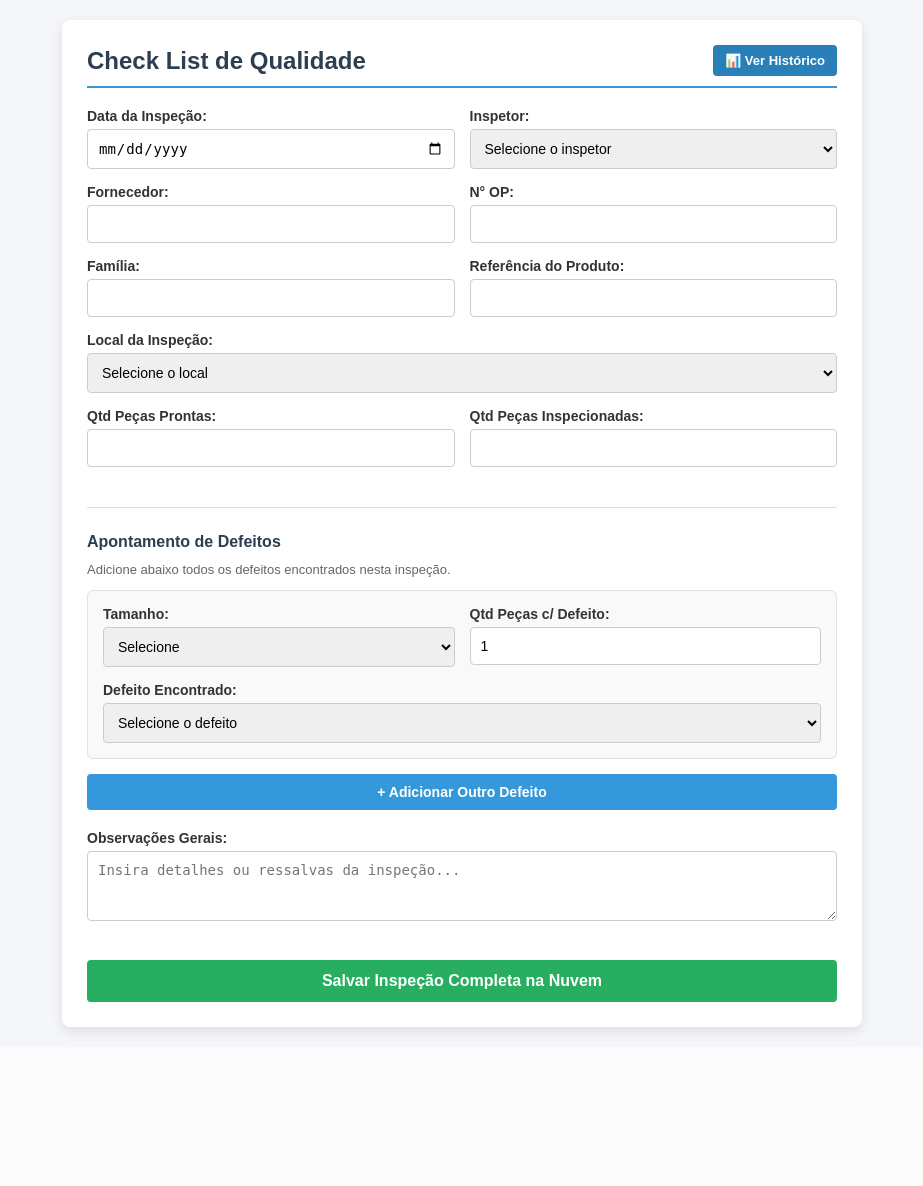
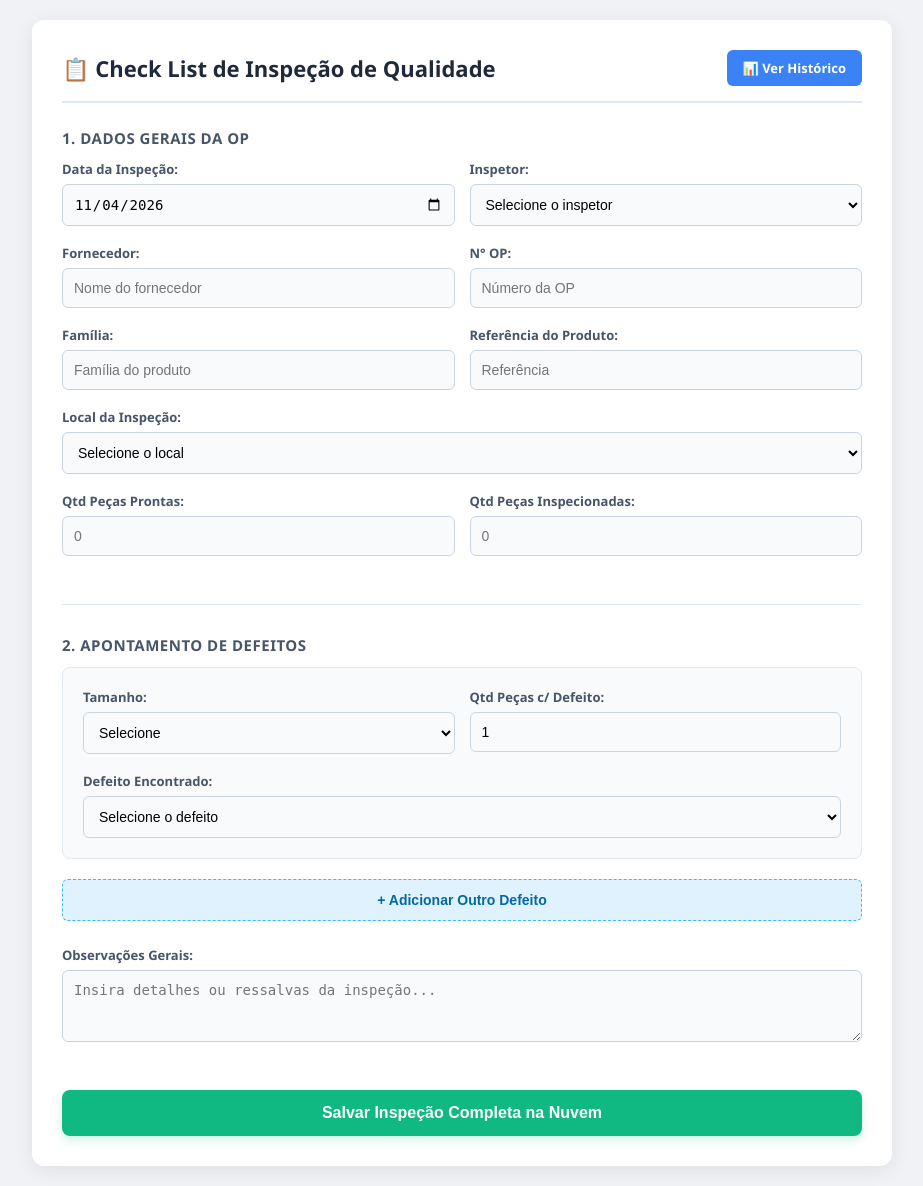
Before and after one commit to fabriciopavesi97/Check-List-Inspe-o-de-Qualidade, a Python web app: template templates/index.html in a window 1280 px wide. Shown: the whole page, without its empty margins (178-1101 px from the left). Before the commit the page ends 1035 px from the top, so only its background shows below. Run offline with Jinja, Linux system fonts and the light colour scheme; the template is opened without the code that fills it, so the values that code supplies are empty.

Commit message:
Update index.html

```diff
--- a/templates/index.html
+++ b/templates/index.html
@@ -5,39 +5,61 @@
     <meta name="viewport" content="width=device-width, initial-scale=1.0">
     <title>Check List para Inspeção de Qualidade</title>
     <style>
-        body { font-family: Arial, sans-serif; margin: 20px; background-color: #f4f6f9; color: #333; }
-        .container { max-width: 750px; margin: 0 auto; background: #ffffff; padding: 25px; border-radius: 8px; box-shadow: 0 4px 12px rgba(0,0,0,0.1); }
-        .header-top { display: flex; justify-content: space-between; align-items: center; border-bottom: 2px solid #3498db; padding-bottom: 10px; margin-bottom: 20px; }
-        h2 { color: #2c3e50; margin: 0; }
-        .btn-historico { background-color: #2980b9; color: white; padding: 8px 12px; text-decoration: none; border-radius: 4px; font-size: 13px; font-weight: bold; }
-        .btn-historico:hover { background-color: #1f618d; }
-        .form-group { margin-bottom: 15px; }
-        label { font-weight: bold; display: block; margin-bottom: 5px; font-size: 14px; }
+        body { font-family: 'Segoe UI', Tahoma, Geneva, Verdana, sans-serif; margin: 0; padding: 20px; background-color: #f0f2f5; color: #333; }
+        .container { max-width: 800px; margin: 0 auto; background: #ffffff; padding: 30px; border-radius: 12px; box-shadow: 0 4px 20px rgba(0,0,0,0.08); }
+
+        .header-top { display: flex; justify-content: space-between; align-items: center; border-bottom: 2px solid #e2e8f0; padding-bottom: 15px; margin-bottom: 25px; }
+        h2 { color: #1e293b; margin: 0; font-size: 22px; }
+        .btn-historico { background-color: #3b82f6; color: white; padding: 9px 16px; text-decoration: none; border-radius: 6px; font-size: 13px; font-weight: 600; transition: background 0.2s; }
+        .btn-historico:hover { background-color: #2563eb; }
+
+        /* Alerta de Sucesso */
+        .alert-sucesso { background-color: #d1fae5; border: 1px solid #10b981; color: #065f46; padding: 15px; border-radius: 8px; margin-bottom: 20px; font-weight: 600; text-align: center; font-size: 15px; animation: fadeIn 0.5s; }
+        @keyframes fadeIn { from { opacity: 0; transform: translateY(-5px); } to { opacity: 1; transform: translateY(0); } }
+
+        .section-title { font-size: 15px; font-weight: 700; color: #475569; margin-bottom: 12px; text-transform: uppercase; letter-spacing: 0.5px; }
+
+        .form-group { margin-bottom: 18px; }
+        label { font-weight: 600; display: block; margin-bottom: 6px; font-size: 13px; color: #475569; }
         input[type="text"], input[type="number"], input[type="date"], select, textarea {
-            width: 100%; padding: 10px; border: 1px solid #ccc; border-radius: 4px; box-sizing: border-box; font-size: 14px;
+            width: 100%; padding: 11px; border: 1px solid #cbd5e1; border-radius: 6px; box-sizing: border-box; font-size: 14px; background-color: #f8fafc; transition: border-color 0.2s, background-color 0.2s;
         }
+        input:focus, select:focus, textarea:focus { border-color: #3b82f6; background-color: #fff; outline: none; box-shadow: 0 0 0 3px rgba(59, 130, 246, 0.1); }
+
         .row { display: flex; gap: 15px; }
         .row .form-group { flex: 1; }
-        .defeito-box { background: #f9f9f9; padding: 15px; border: 1px solid #e1e1e1; border-radius: 6px; margin-bottom: 10px; position: relative; }
-        .btn-add { background-color: #3498db; color: white; border: none; padding: 10px 15px; font-size: 14px; border-radius: 4px; cursor: pointer; font-weight: bold; width: 100%; margin-top: 5px; }
-        .btn-add:hover { background-color: #2980b9; }
-        .btn-remove { background-color: #e74c3c; color: white; border: none; padding: 5px 10px; font-size: 12px; border-radius: 4px; cursor: pointer; float: right; margin-bottom: 5px; }
-        .btn-remove:hover { background-color: #c0392b; }
-        button[type="submit"] { background-color: #27ae60; color: white; border: none; padding: 12px; font-size: 16px; border-radius: 4px; cursor: pointer; width: 100%; font-weight: bold; margin-top: 20px; }
-        button[type="submit"]:hover { background-color: #219150; }
+
+        .defeito-card { background: #f8fafc; padding: 20px; border: 1px solid #e2e8f0; border-radius: 8px; margin-bottom: 15px; position: relative; }
+
+        .btn-add { background-color: #e0f2fe; color: #0369a1; border: 1px dashed #38bdf8; padding: 12px; font-size: 14px; border-radius: 6px; cursor: pointer; font-weight: 600; width: 100%; margin-top: 5px; transition: background 0.2s; }
+        .btn-add:hover { background-color: #bae6fd; }
+
+        .btn-remove { background-color: #fee2e2; color: #b91c1c; border: none; padding: 6px 12px; font-size: 12px; border-radius: 6px; cursor: pointer; float: right; font-weight: 600; transition: background 0.2s; }
+        .btn-remove:hover { background-color: #fecaca; }
+
+        button[type="submit"] { background-color: #10b981; color: white; border: none; padding: 14px; font-size: 16px; border-radius: 8px; cursor: pointer; width: 100%; font-weight: 700; margin-top: 25px; transition: background 0.2s; box-shadow: 0 4px 10px rgba(16, 185, 129, 0.2); }
+        button[type="submit"]:hover { background-color: #059669; }
     </style>
 </head>
 <body>
 
 <div class="container">
     <div class="header-top">
-        <h2>Check List de Qualidade</h2>
+        <h2>📋 Check List de Inspeção de Qualidade</h2>
         <a href="/historico" class="btn-historico">📊 Ver Histórico</a>
     </div>
 
+    <!-- MENSAGEM DE SUCESSO -->
+    {% if sucesso %}
+        <div class="alert-sucesso">
+            ✅ Check list salvo com sucesso na nuvem! Você pode registrar uma nova inspeção abaixo.
+        </div>
+    {% endif %}
+
     <form action="/salvar" method="POST">
 
-        <!-- CABEÇALHO DA OP -->
+        <div class="section-title">1. Dados Gerais da OP</div>
+
         <div class="row">
             <div class="form-group">
                 <label for="data_inspecao">Data da Inspeção:</label>
@@ -57,22 +79,22 @@
         <div class="row">
             <div class="form-group">
                 <label for="fornecedor">Fornecedor:</label>
-                <input type="text" id="fornecedor" name="fornecedor" required>
+                <input type="text" id="fornecedor" name="fornecedor" placeholder="Nome do fornecedor" required>
             </div>
             <div class="form-group">
                 <label for="nr_op">N° OP:</label>
-                <input type="text" id="nr_op" name="nr_op" required>
+                <input type="text" id="nr_op" name="nr_op" placeholder="Número da OP" required>
             </div>
         </div>
 
         <div class="row">
             <div class="form-group">
                 <label for="familia">Família:</label>
-                <input type="text" id="familia" name="familia">
+                <input type="text" id="familia" name="familia" placeholder="Família do produto">
             </div>
             <div class="form-group">
                 <label for="referencia_prod">Referência do Produto:</label>
-                <input type="text" id="referencia_prod" name="referencia_prod" required>
+                <input type="text" id="referencia_prod" name="referencia_prod" placeholder="Referência" required>
             </div>
         </div>
 
@@ -89,22 +111,20 @@
         <div class="row">
             <div class="form-group">
                 <label for="qtd_prontas">Qtd Peças Prontas:</label>
-                <input type="number" id="qtd_prontas" name="qtd_prontas" min="0" required>
+                <input type="number" id="qtd_prontas" name="qtd_prontas" min="0" placeholder="0" required>
             </div>
             <div class="form-group">
                 <label for="qtd_inspecionadas">Qtd Peças Inspecionadas:</label>
-                <input type="number" id="qtd_inspecionadas" name="qtd_inspecionadas" min="0" required>
+                <input type="number" id="qtd_inspecionadas" name="qtd_inspecionadas" min="0" placeholder="0" required>
             </div>
         </div>
 
-        <hr style="border: 0; border-top: 1px solid #ddd; margin: 25px 0;">
+        <hr style="border: 0; border-top: 1px solid #e2e8f0; margin: 30px 0;">
 
-        <!-- SEÇÃO DE DEFEITOS MÚLTIPLOS -->
-        <h3 style="color: #2c3e50; font-size: 16px;">Apontamento de Defeitos</h3>
-        <p style="font-size: 13px; color: #666; margin-top: -5px;">Adicione abaixo todos os defeitos encontrados nesta inspeção.</p>
+        <div class="section-title">2. Apontamento de Defeitos</div>
 
         <div id="container-defeitos">
-            <div class="defeito-box">
+            <div class="defeito-card">
                 <div class="row">
                     <div class="form-group">
                         <label>Tamanho:</label>
@@ -134,7 +154,7 @@
 
         <button type="button" class="btn-add" onclick="adicionarDefeito()">+ Adicionar Outro Defeito</button>
 
-        <div class="form-group" style="margin-top: 20px;">
+        <div class="form-group" style="margin-top: 25px;">
             <label for="observacao">Observações Gerais:</label>
             <textarea id="observacao" name="observacao" rows="3" placeholder="Insira detalhes ou ressalvas da inspeção..."></textarea>
         </div>
@@ -144,9 +164,12 @@
 </div>
 
 <script>
+    // Preenche a data de hoje automaticamente no campo de data
+    document.getElementById('data_inspecao').valueAsDate = new Date();
+
     function adicionarDefeito() {
         const container = document.getElementById('container-defeitos');
-        const primeiroBox = container.querySelector('.defeito-box');
+        const primeiroBox = container.querySelector('.defeito-card');
         const novoBox = primeiroBox.cloneNode(true);
 
         novoBox.querySelectorAll('select').forEach(sel => sel.value = '');
@@ -156,7 +179,7 @@
             const btnRemover = document.createElement('button');
             btnRemover.type = 'button';
             btnRemover.className = 'btn-remove';
-            btnRemover.innerText = 'Remover';
+            btnRemover.innerText = '🗑️ Remover';
             btnRemover.onclick = function() { novoBox.remove(); };
             novoBox.insertBefore(btnRemover, novoBox.firstChild);
         }
```
